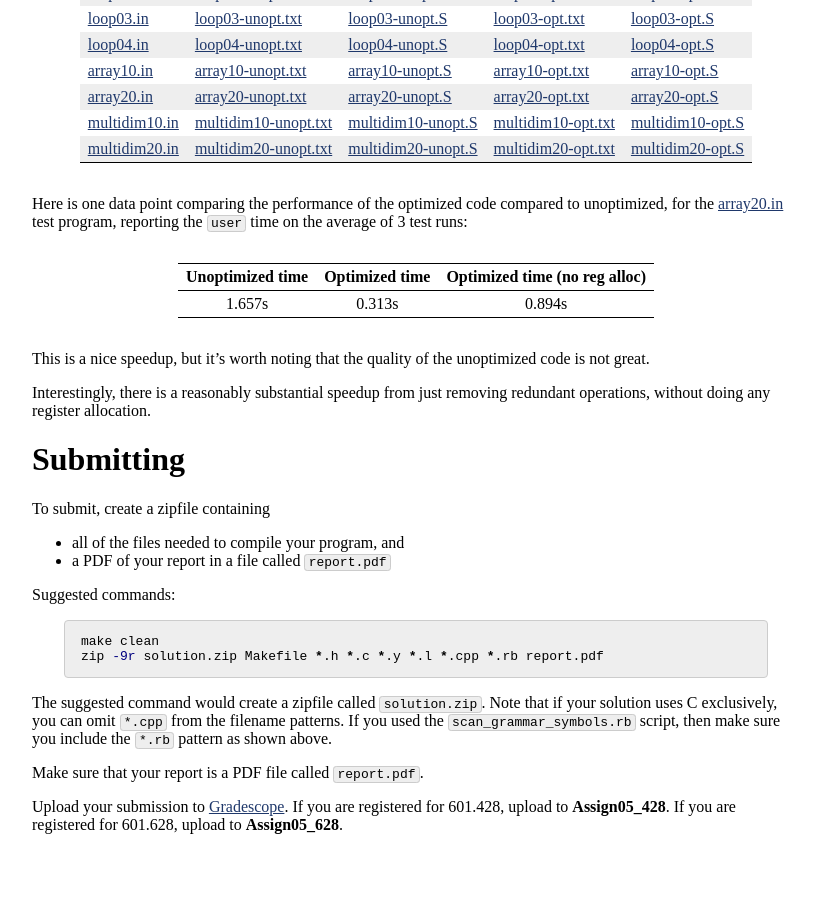
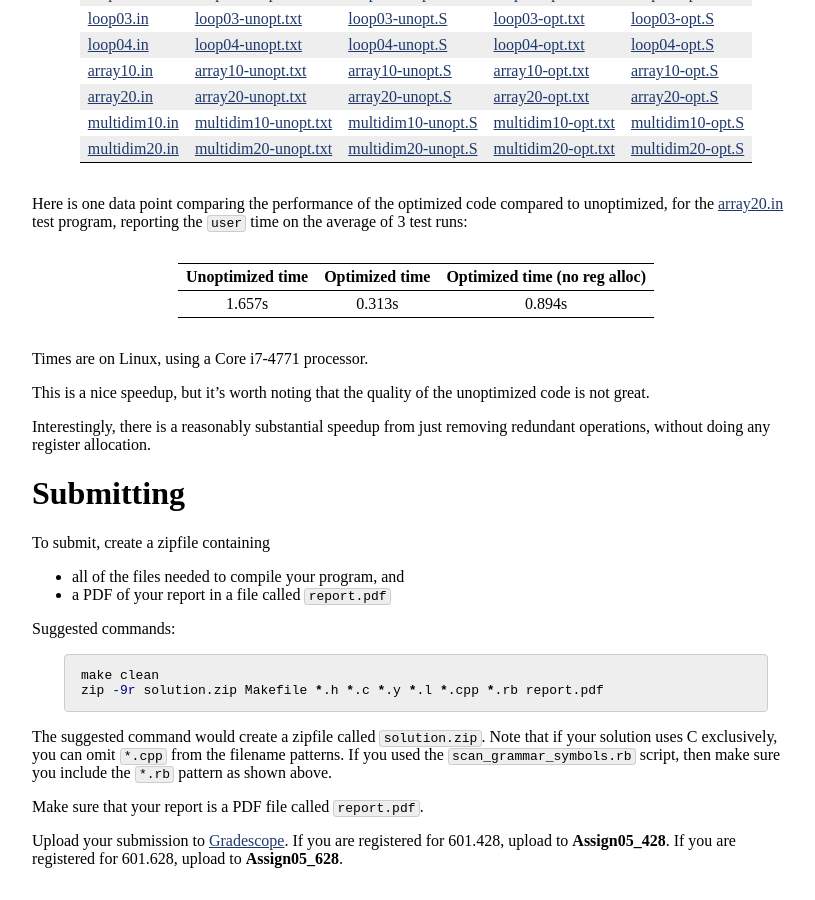
Before and after one commit to jhucompilers/fall2020, a Jekyll site: the page built from assign/assign05.md, in a window 1280 px wide and 900 px high, scrolled down 4209 px. Shown: the whole window, without its empty margins (224-1039 px from the left). Built offline with Jekyll 4.4.1, drawn with Linux system fonts in a browser that asks for light colours; before the commit the page ends 5075 px from its top, so only the background shows below that.

Commit message:
note about machine perf results were measured on

```diff
--- a/assign/assign05.md
+++ b/assign/assign05.md
@@ -203,6 +203,8 @@ Unoptimized time | Optimized time | Optimized time (no reg alloc)
 :--------------: | :------------: | :---------------------------:
 1.657s           | 0.313s         | 0.894s
 
+Times are on Linux, using a Core i7-4771 processor.
+
 This is a nice speedup, but it's worth noting that the quality of the unoptimized code is not great.
 
 Interestingly, there is a reasonably substantial speedup from just removing redundant operations, without doing any register allocation.
```
